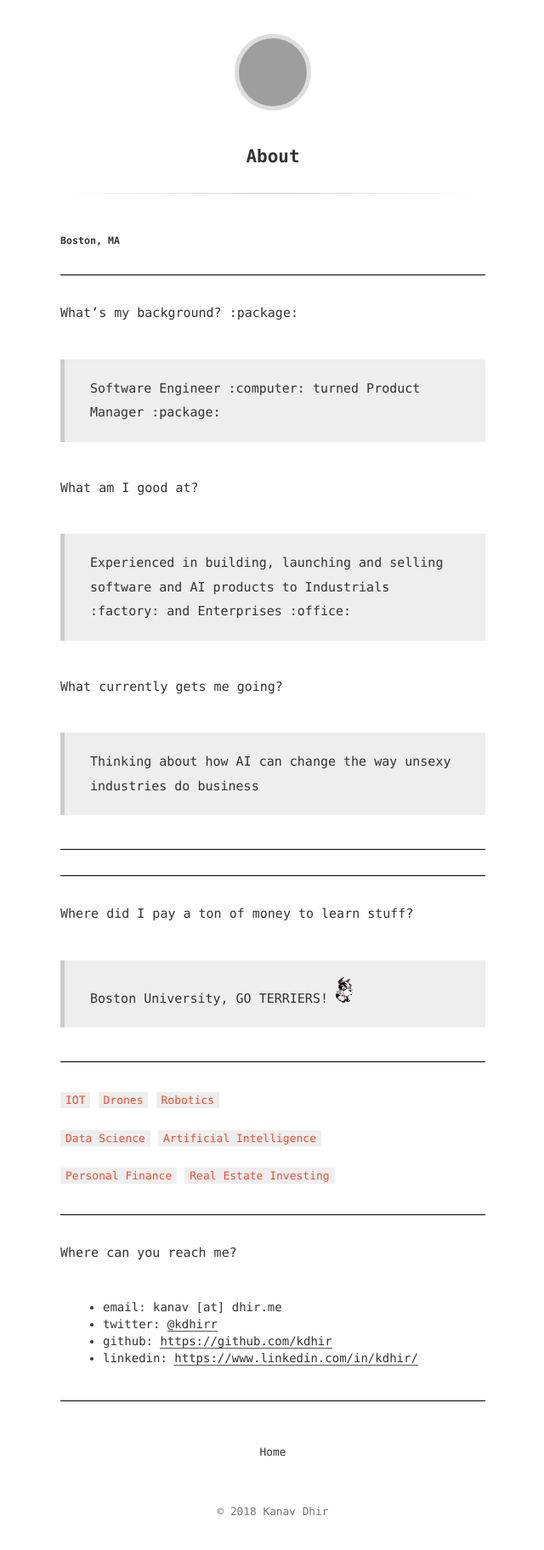
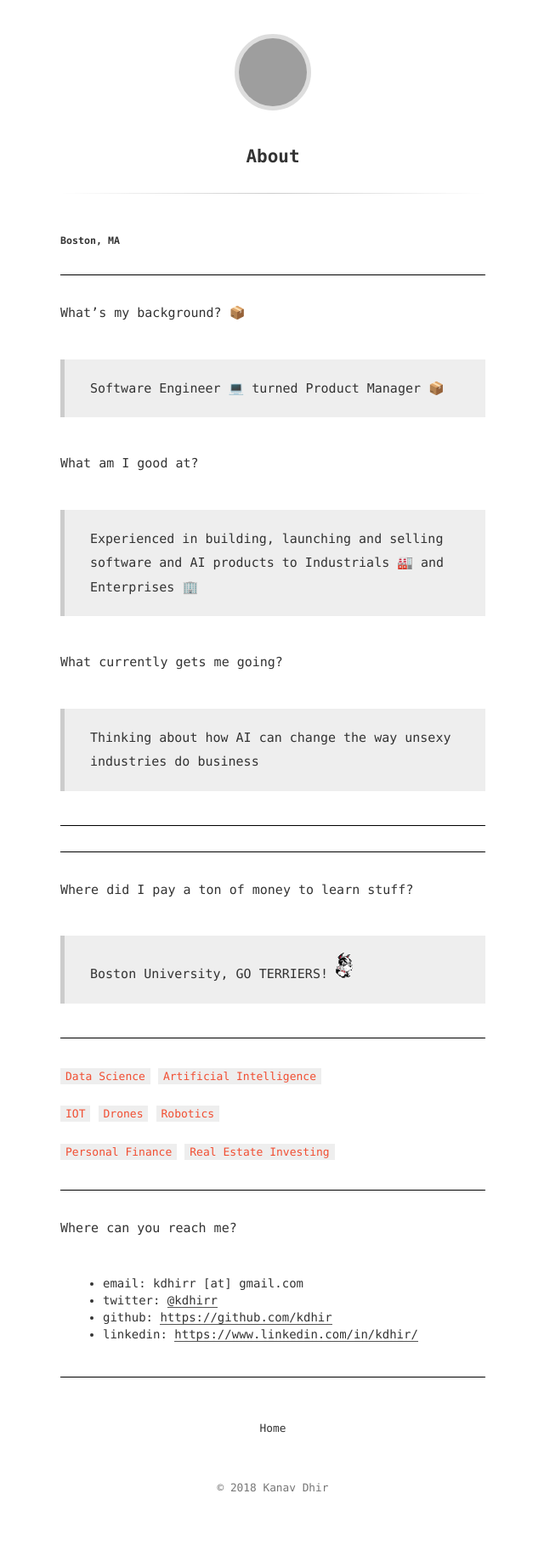
Before and after one commit to kdhir/kdhir.github.io, a Jekyll site: the page built from about.md, in a window 1280 px wide. Shown: the whole page at 85% size, without its empty margins (319-959 px from the left). Built offline with Jekyll 4.4.1, drawn with Linux system fonts in a browser that asks for light colours; emoji names are drawn with the system emoji font; after the commit the page ends 1796 px from its top, so only the background shows below that; grey boxes are pictures that could not be loaded.

Commit message:
update to the about page content

```diff
--- a/_config.yml
+++ b/_config.yml
@@ -30,7 +30,7 @@ include:            [ "robots.txt" ]
 exclude:            [ "LICENSE", "README.md", "CNAME", "vendor", "Gemfile" ]
 gems:
   - jekyll-sitemap
-
+  - jemoji
 
 
 defaults:
--- a/about.md
+++ b/about.md
@@ -25,10 +25,9 @@ Where did I pay a ton of money to learn stuff?
 
 - - - -
 
+`Data Science` `Artificial Intelligence`
 
 `IOT` `Drones` `Robotics`
-
-`Data Science` `Artificial Intelligence`
 
 `Personal Finance` `Real Estate Investing`
 
@@ -36,7 +35,7 @@ Where did I pay a ton of money to learn stuff?
 
 Where can you reach me?
 
-* email: kanav [at] dhir.me
+* email: kdhirr [at] gmail.com
 * twitter: [@kdhirr](https://twitter.com/kdhirr)
 * github: [https://github.com/kdhir](https://github.com/kdhir)
 * linkedin: [https://www.linkedin.com/in/kdhir/](https://www.linkedin.com/in/kdhir/)
```
